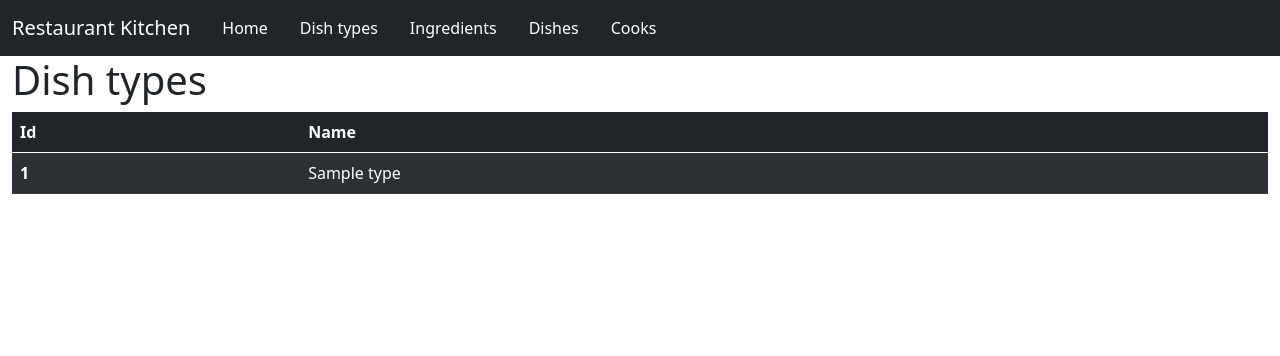
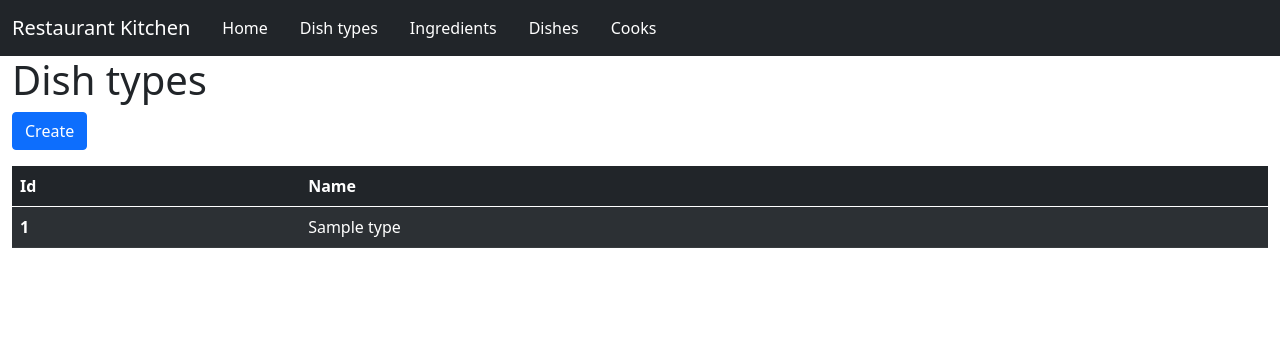
Before and after one commit to bknyrik/restaurant-kitchen-service, a Flask app: page /dish_types/ in a window 1280 px wide. Shown: the top 356 px of the page. Run offline with Flask 3, Linux system fonts and the light colour scheme; tables that the repository leaves empty hold one stand-in row (values such as "Sample post"); some libraries are stand-ins or nearby versions.

Commit message:
Add link to dish type creation page in dish_type_list.html

```diff
--- a/app/templates/kitchen/dish_type_list.html
+++ b/app/templates/kitchen/dish_type_list.html
@@ -4,6 +4,9 @@
 {% endblock %}
 {% block content %}
   <h1>Dish types</h1>
+  <div class="mb-3">
+    <a class="btn btn-primary" href="{{ url_for("kitchen.dish_type_create") }}">Create</a>
+  </div>
   <table class="table table-dark table-striped">
     <thead>
     <tr>
```
